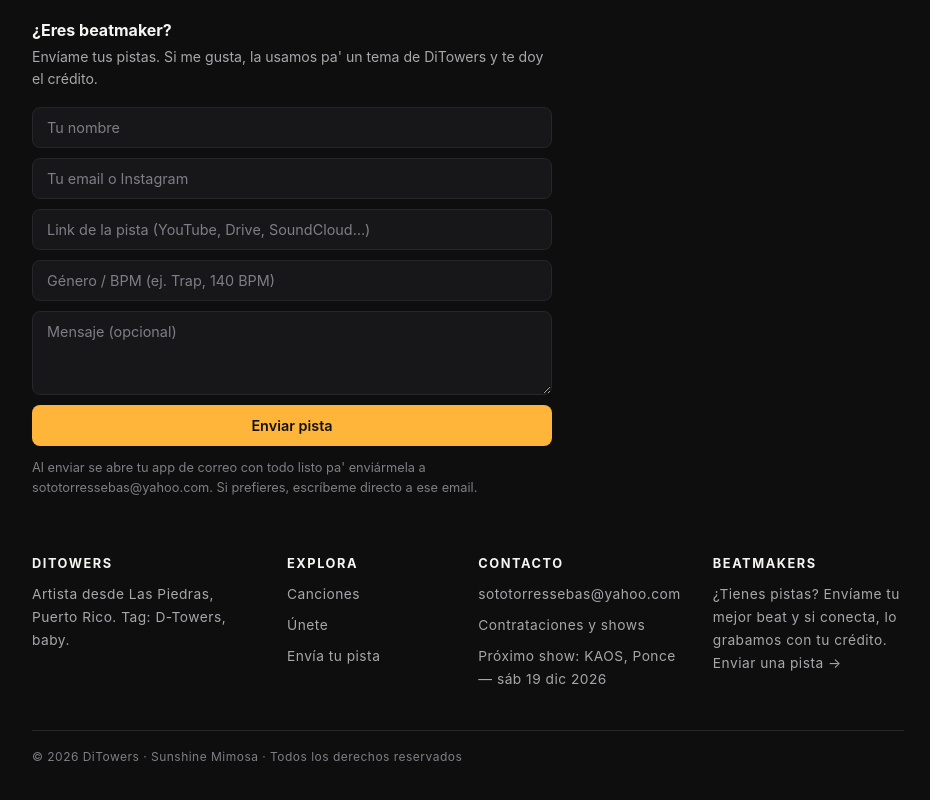
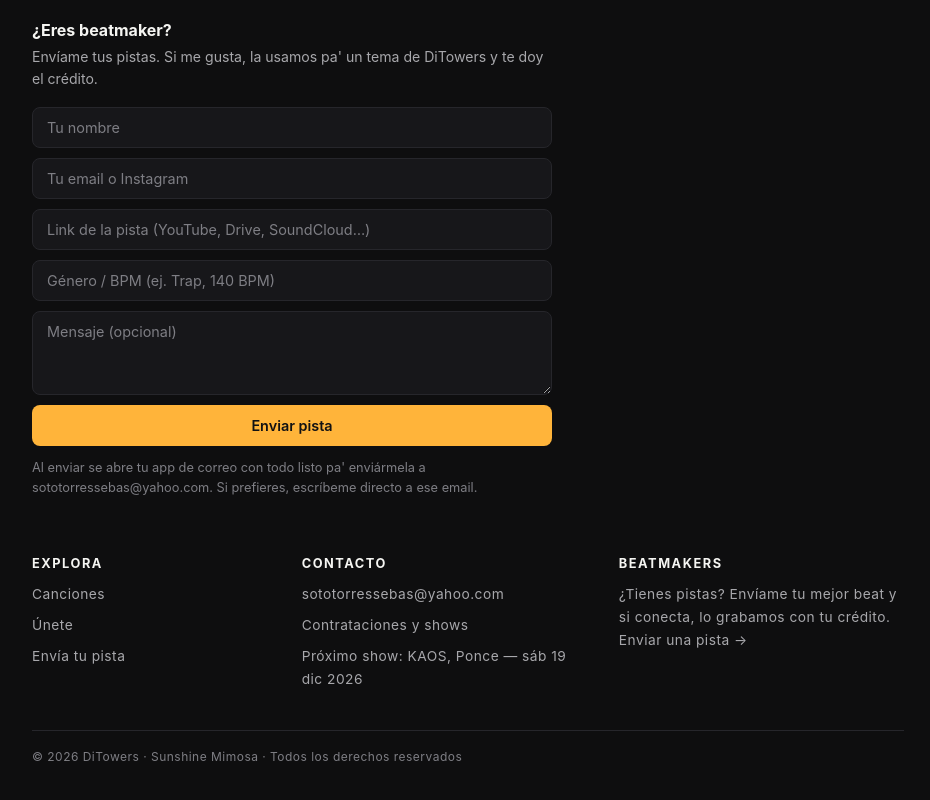
Before and after one commit to ditowers/Sunshine-Mimosa, a plain HTML site: page index.html in a window 1280 px wide. Shown: the part 881-1681 px from the top of the page, without its empty margins (172-1102 px from the left). Drawn offline with Linux system fonts and the light colour scheme.

Commit message:
Footer: eliminar la columna DiTowers completa

```diff
--- a/index.html
+++ b/index.html
@@ -312,7 +312,7 @@
         /* ===== SITE FOOTER ===== */
         .site-footer-grid {
             display: grid;
-            grid-template-columns: 1.4fr 1fr 1.2fr 1.2fr;
+            grid-template-columns: 1fr 1.2fr 1.2fr;
             gap: 32px;
             text-align: left;
         }
@@ -655,10 +655,6 @@
 
     <footer>
         <div class="site-footer-grid">
-            <div>
-                <h3>DiTowers</h3>
-                <p>Artista desde Las Piedras, Puerto Rico. Tag: D-Towers, baby.</p>
-            </div>
             <div>
                 <h3>Explora</h3>
                 <ul>
```
